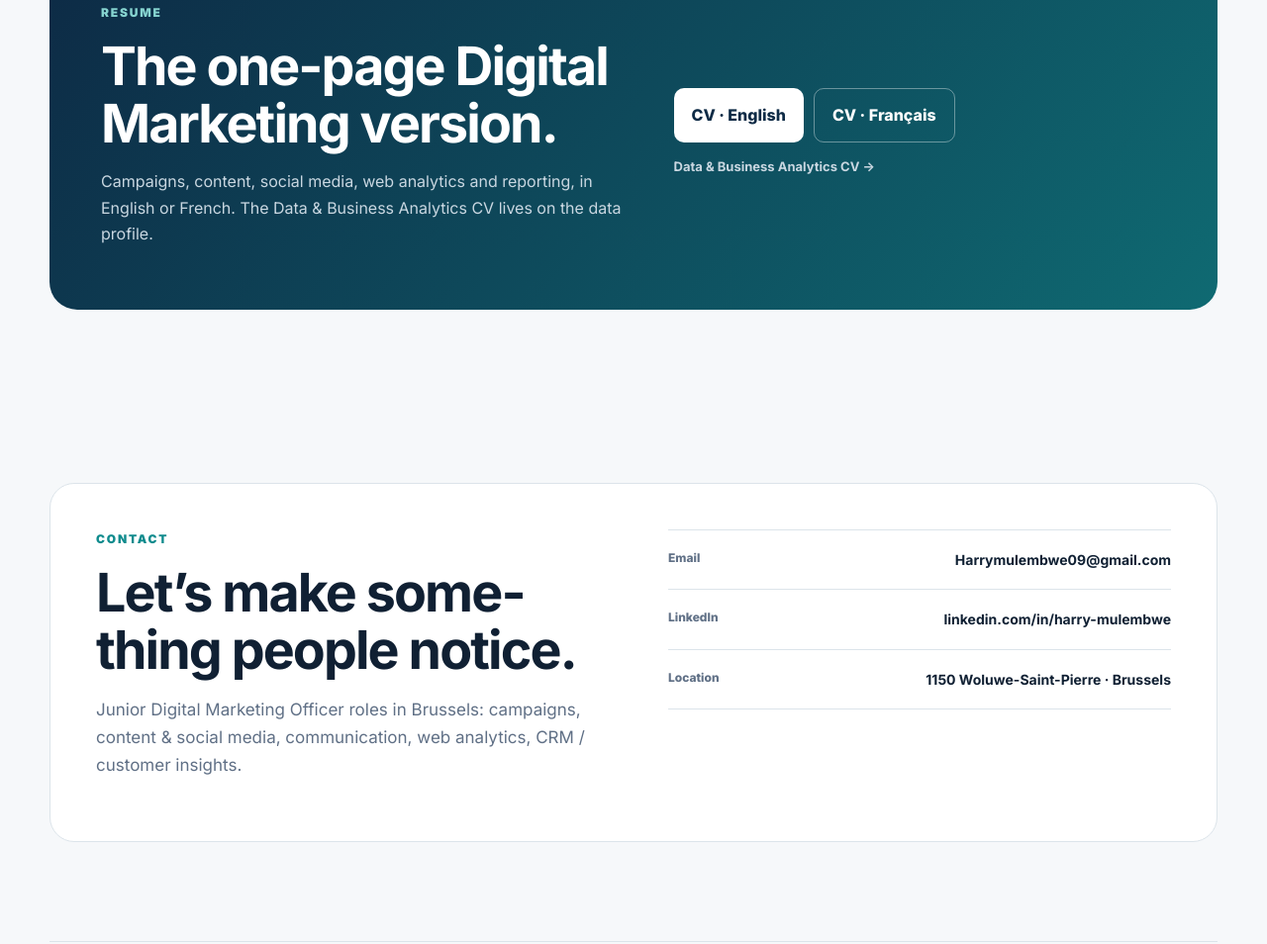
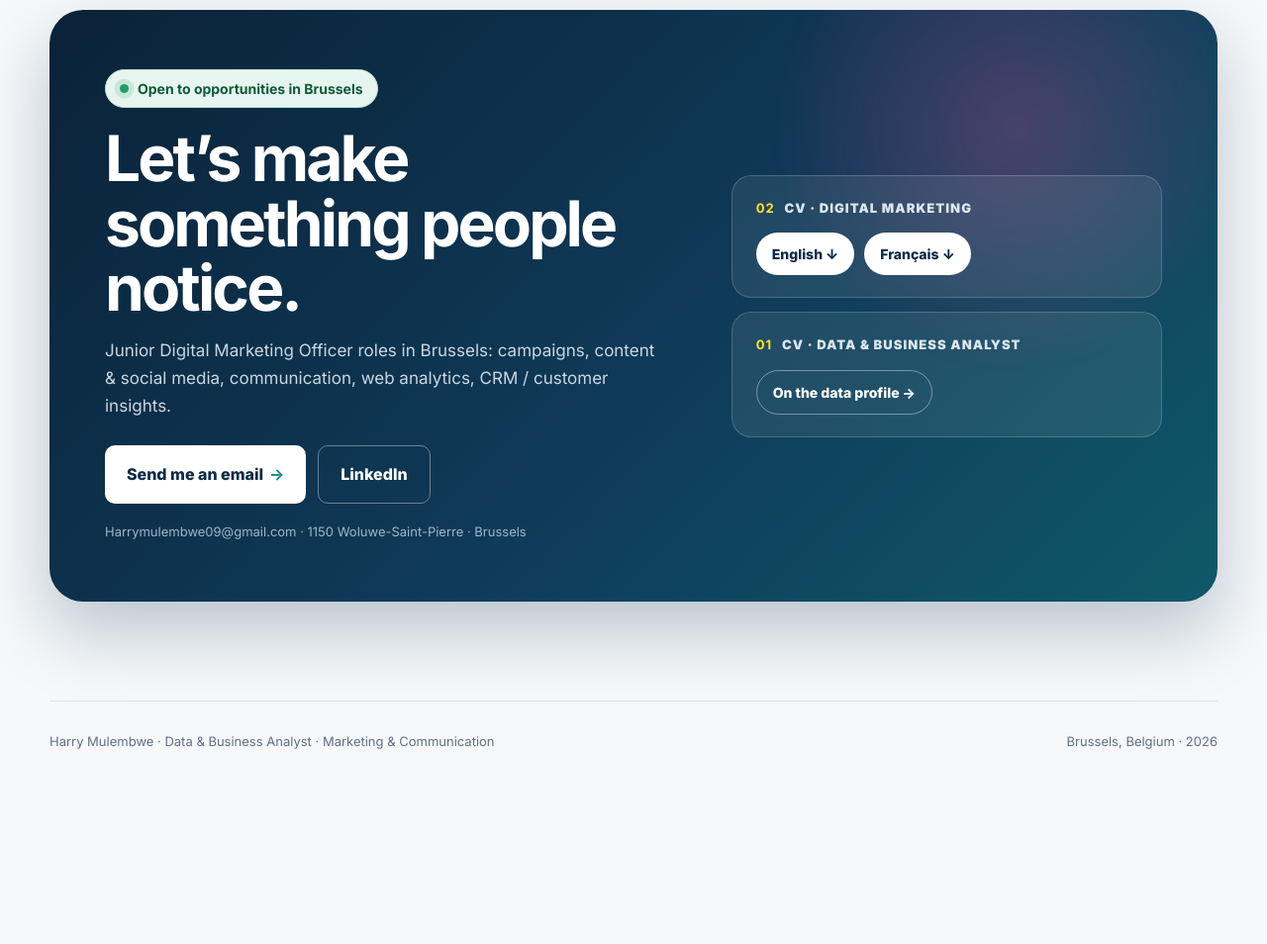
Before and after one commit to Unix0899/mon-portfolio, a plain HTML site: page marketing/index.html in a window 1280 px wide. Shown: the part 6455-7409 px from the top of the page at 99% size. After the commit the page ends 7258 px from the top, so only its background shows below. Drawn offline with Linux system fonts and the light colour scheme.

Commit message:
Marketing profile: CV and contact merged into the same call-to-action card as the landing and data pages

```diff
--- a/assets/i18n/home.js
+++ b/assets/i18n/home.js
@@ -335,6 +335,7 @@ window.I18N_DICT = {
     'dc.2a': 'mesures DAX', 'dc.2b': 'pages de dashboard, données synthétiques',
     'tl.titled': 'Des questions marketing aux réponses par la data.',
     'dx.title': 'Des données à faire parler&nbsp;? Parlons-en.',
+    'mx.alt': 'Sur le profil data →',
     'dx.alt': 'Sur le profil marketing →',
 
     'ft.1': 'Harry Mulembwe · Data &amp; Business Analyst',
@@ -676,6 +677,7 @@ window.I18N_DICT = {
     'dc.2a': 'DAX-measures', 'dc.2b': 'dashboardpagina’s, synthetische data',
     'tl.titled': 'Van marketingvragen naar data-antwoorden.',
     'dx.title': 'Data die iets moet zeggen? Laten we praten.',
+    'mx.alt': 'Op het dataprofiel →',
     'dx.alt': 'Op het marketingprofiel →',
 
     'ft.1': 'Harry Mulembwe · Data- &amp; business-analist',
--- a/marketing/index.html
+++ b/marketing/index.html
@@ -338,46 +338,32 @@
       </div>
     </section>
 
-    <!-- CV (marketing) -->
-    <section id="cv" class="section cv-section">
-      <div class="shell cv-card cv-mkt reveal">
-        <div>
-          <div class="eyebrow light" data-i18n="cv.eyebrow">Resume</div>
-          <h2 data-i18n="mcv.title">The one-page Digital Marketing version.</h2>
-          <p data-i18n="mcv.p">Campaigns, content, social media, web analytics and reporting, in English or French. The Data &amp; Business Analytics CV lives on the data profile.</p>
+    <!-- CONTACT + CV -->
+    <section id="contact" class="section shell lp-contact">
+      <div class="lp-cta lp-cta-mkt reveal">
+        <div class="lp-cta-text">
+          <p class="hero-open"><span class="open-dot" aria-hidden="true"></span><span data-i18n="hero.open">Open to opportunities in Brussels</span></p>
+          <h2 data-i18n="mct.title">Let’s make something people notice.</h2>
+          <p data-i18n="mct.p">Junior Digital Marketing Officer roles in Brussels: campaigns, content &amp; social media, communication, web analytics, CRM / customer insights.</p>
+          <div class="lp-cta-actions">
+            <a class="btn light-btn" href="mailto:Harrymulembwe09@gmail.com"><span data-i18n="lc.mail">Send me an email</span> <b>→</b></a>
+            <a class="btn outline-light" href="https://linkedin.com/in/harry-mulembwe" target="_blank" rel="noopener">LinkedIn</a>
+          </div>
+          <p class="lp-mail">Harrymulembwe09@gmail.com · <span data-i18n="ct.loc">1150 Woluwe-Saint-Pierre · Brussels</span></p>
         </div>
-        <div class="cv-actions">
-          <a class="btn light-btn" href="../assets/cv/Harry_Mulembwe_CV_Digital_Marketing_EN.pdf" target="_blank" rel="noopener" lang="en">CV · English</a>
-          <a class="btn outline-light" href="../assets/cv/Harry_Mulembwe_CV_Digital_Marketing_FR.pdf" target="_blank" rel="noopener" lang="fr">CV · Français</a>
-          <a class="cv-alt" href="../data/#cv" data-i18n="mcv.alt">Data &amp; Business Analytics CV →</a>
+        <div class="lp-cv" id="cv">
+          <div class="lp-cv-card">
+            <span><b>02</b> <span data-i18n="lp.cvMkt">CV · Digital Marketing</span></span>
+            <div><a href="../assets/cv/Harry_Mulembwe_CV_Digital_Marketing_EN.pdf" target="_blank" rel="noopener" lang="en">English ↓</a><a href="../assets/cv/Harry_Mulembwe_CV_Digital_Marketing_FR.pdf" target="_blank" rel="noopener" lang="fr">Français ↓</a></div>
+          </div>
+          <div class="lp-cv-card alt">
+            <span><b>01</b> <span data-i18n="lp.cvData">CV · Data &amp; Business Analyst</span></span>
+            <div><a href="../data/#cv" data-i18n="mx.alt">On the data profile →</a></div>
+          </div>
         </div>
       </div>
     </section>
 
-    <!-- CONTACT -->
-    <section id="contact" class="section shell contact-section">
-      <div class="contact-card reveal">
-        <div>
-          <div class="eyebrow" data-i18n="ct.eyebrow">Contact</div>
-          <h2 data-i18n="mct.title">Let’s make something people notice.</h2>
-          <p data-i18n="mct.p">Junior Digital Marketing Officer roles in Brussels: campaigns, content &amp; social media, communication, web analytics, CRM / customer insights.</p>
-        </div>
-        <div class="contact-links">
-          <a href="mailto:Harrymulembwe09@gmail.com">
-            <span data-i18n="ct.email">Email</span>
-            <strong>Harrymulembwe09@gmail.com</strong>
-          </a>
-          <a href="https://linkedin.com/in/harry-mulembwe" target="_blank" rel="noopener">
-            <span>LinkedIn</span>
-            <strong>linkedin.com/in/harry-mulembwe</strong>
-          </a>
-          <div class="contact-item">
-            <span data-i18n="ct.locL">Location</span>
-            <strong data-i18n="ct.loc">1150 Woluwe-Saint-Pierre · Brussels</strong>
-          </div>
-        </div>
-      </div>
-    </section>
   </main>
 
   <nav class="fam-switch" aria-label="Profiles" data-i18n-attr="aria-label:fs.label">
--- a/styles.css
+++ b/styles.css
@@ -834,3 +834,6 @@ a{color:inherit}
 @media(max-width:950px){.dp .tline::before{background:linear-gradient(180deg,var(--teal2),var(--teal),var(--navy))}}
 @media(prefers-reduced-motion:reduce){.dp .rot b{animation:none}.dp .project-card,.dp .project-card .thumb img{transition:none}}
 .dp .lp-contact{padding-top:80px}
+.mkp:not(.lp):not(.dp) .lp-contact{padding-top:80px}
+.lp-cta-mkt::before{background:radial-gradient(closest-side,rgba(255,79,163,.24),transparent 70%)}
+.lp-cta-mkt .lp-cv-card>span b{color:#ffe51f}
```
